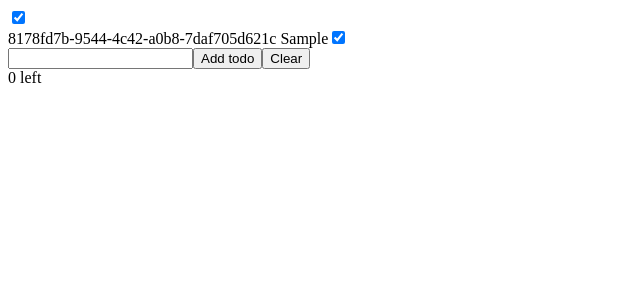
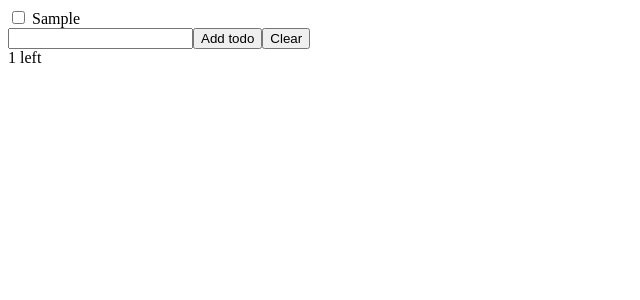
Before and after one commit to JiradaWi/reactapp, a React (Create React App) app: page / in a window 1280 px wide. Both pictures are taken after typing "Sample" into the empty fields and a click on the button "Add todo". Shown: the top 300 px of the page, without its empty margins (0-640 px from the left). Built offline with nearby package versions, Linux system fonts and the light colour scheme.

Commit message:
toggle checkbox

```diff
--- a/src/App.js
+++ b/src/App.js
@@ -1,14 +1,31 @@
 import React, { useState, useRef, useEffect } from 'react';
 import TodoList from './TodoList';
-import {v4 as uuidv4} from 'uuid'
+import { v4 as uuidv4 } from 'uuid'
 // imoprt TodoList from './TodoList';
+const LOCAL_STORAGE_KEY = 'todoApp.todos'
 
 function App() {
-  const [todo, setTodos] = useState([{
+  const [todos, setTodos] = useState([])
+  const todoNameRef = useRef()
 
-  }])
-  const todoNameRef = useRef()
-  const count = 0
+  useEffect(() => {
+    const storedtodo = JSON.parse(localStorage.getItem(LOCAL_STORAGE_KEY))
+    if (storedtodo) {
+      setTodos(storedtodo)
+    }
+  }, [])
+
+  useEffect(() => {
+    localStorage.setItem(LOCAL_STORAGE_KEY, JSON.stringify(todos))
+  }, [todos])
+
+  function toggleTodo(id){
+    const newTodos = [...todos]
+    const todo = newTodos.find(todo => todo.id === id)
+    todo.complete = !todo.complete
+    setTodos(newTodos)
+  }
+
 
   function handleAddTodo(e) {
     const name = todoNameRef.current.value
@@ -19,21 +36,27 @@ function App() {
       return [...prevTodo, { id: uuidv4(), name: name, complete: false }];
     })
 
-//    count++
+    //    count++
 
 
 
     todoNameRef.current.value = null
   }
 
+  function clearTodo(){
+    const newTodos = todos.filter(todo => !todo.complete);
+    setTodos(newTodos)
+  }
+
   return (
     <>
-      <TodoList todos={todo} />
+      <TodoList todos={todos} toggleTodo={toggleTodo}/>
       <input ref={todoNameRef} type="text" />
       <button onClick={handleAddTodo}>Add todo</button>
-      <button>Clear</button>
+      <button onClick={clearTodo}>Clear</button>
 
-      <div>0 left</div>
+      <div>{todos.filter(todo => !todo.complete).length} left</div>
+      {/* <div>0 left</div> */}
     </>
   );
 }
--- a/src/Todo.js
+++ b/src/Todo.js
@@ -1,10 +1,17 @@
 import React from 'react'
 
-export default function Todo({todo}) {
+export default function Todo({todo, toggleTodo}) {
+    function handleTodoClick(){
+        toggleTodo(todo.id)
+    }
+
     return (
         <div>
-            <label> {todo.id } {todo.name }</label>
-            <input type="checkbox" checked="{todo.complete}"></input>
+
+            {/* <input type="checkbox" checked={todo.complete} onChange={handleTodoClick}/> */}
+            <input type="checkbox" checked={todo.complete} onChange={handleTodoClick}/>
+
+            <label>  {todo.name }</label>
 
         </div>
     )
--- a/src/TodoList.js
+++ b/src/TodoList.js
@@ -1,11 +1,11 @@
 import React from 'react'
 import Todo from './Todo'
 
-export default function TodoList({todos}) {
+export default function TodoList({todos, toggleTodo}) {
     return (
 
        todos.map(todo => {
-           return <Todo key={todo.id} todo={todo}/>
+           return <Todo key={todo.id} todo={todo} toggleTodo={toggleTodo}/>
        })
     )
 }
```
